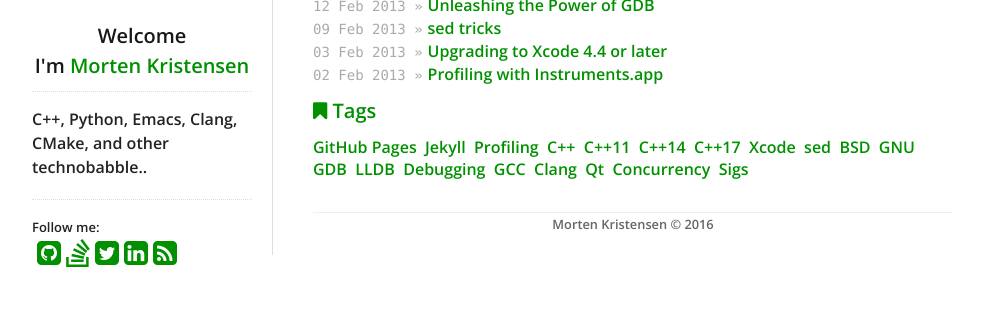
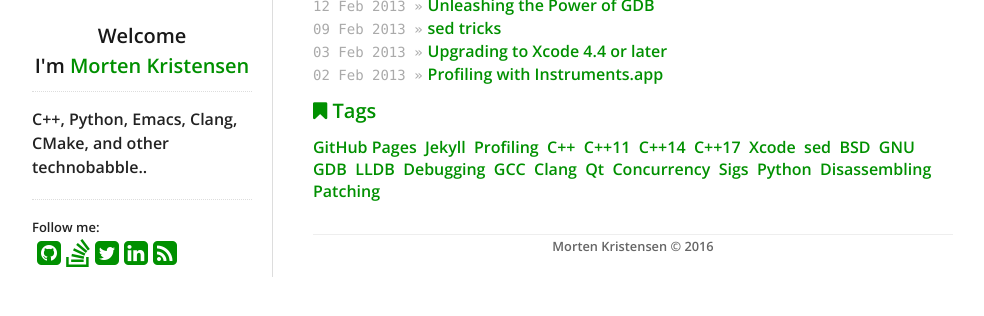
Before and after one commit to netromdk/netromdk.github.io, a Jekyll site: the page built from index.html, in a window 1280 px wide, cut to the strip 216-907 px from the top of the page. Shown: the top 316 px of the strip, without its empty margins (138-1122 px from the left). Built offline with Jekyll 4.4.1, drawn with Linux system fonts in a browser that asks for light colours; nearby versions of some CDN libraries.

Commit message:
Added tags.
disassembling, patching, and python.

```diff
--- a/_data/tags.yml
+++ b/_data/tags.yml
@@ -54,3 +54,12 @@
 
 - slug: sigs
   name: Sigs
+
+- slug: python
+  name: Python
+
+- slug: disassembling
+  name: Disassembling
+
+- slug: patching
+  name: Patching
```
Also changed, not shown: tag/disassembling.md (added, +5 -0 lines), tag/patching.md (added, +5 -0 lines), tag/python.md (added, +5 -0 lines).
